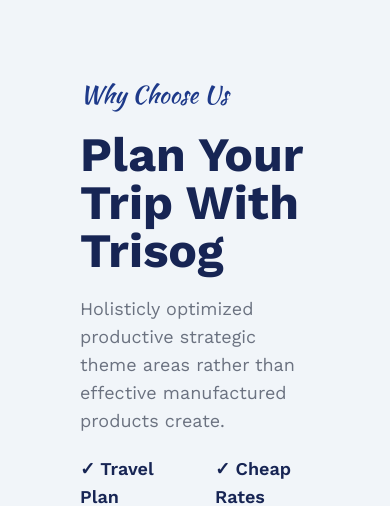
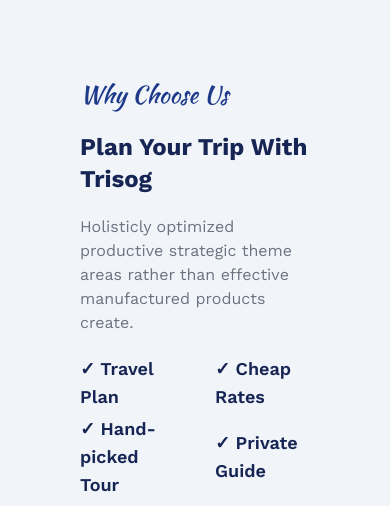
Before and after one commit to abuhasanmahmud/Travel-agency, a React (Create React App) app: page / in a window 390 px wide. Shown: the part 1540-2046 px from the top of the page. Built offline with nearby package versions, Linux system fonts and the light colour scheme; a web font is replaced by a local one.

Commit message:
feat(V-1) category

```diff
--- a/src/components/category/Category.jsx
+++ b/src/components/category/Category.jsx
@@ -10,6 +10,7 @@
 import React from "react";
 
 const Category = () => {
+  console.log("category");
   return (
     <div className="bg-slate-100 md:py-14 py-10  ">
       <div className="text-center pb-5">
@@ -86,10 +87,10 @@
         </div>
         <div className="grid gap-5">
           <p className="font-KaushanScript text-2xl text-blue-900">Why Choose Us</p>
-          <h2 className="text-WixMadefor font-bold text-5xl text-blue-950">
+          <h2 className="text-WixMadefor font-bold lg:text-5xl md:text-4xl sm:text-3xl text-2xl text-blue-950">
             Plan Your Trip With Trisog
           </h2>
-          <p className="text-lg text-gray-500">
+          <p className="md:text-lg text-gray-500">
             Holisticly optimized productive strategic theme areas rather than effective manufactured
             products create.
           </p>
```
